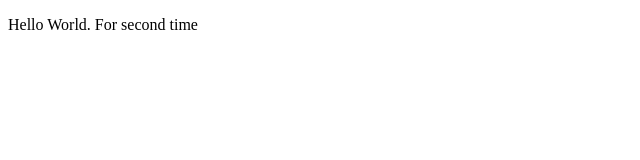
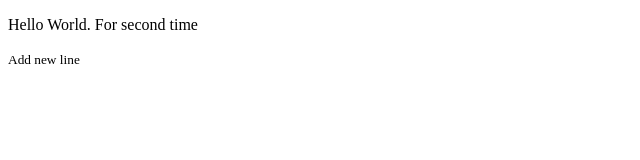
Before and after one commit to jepacheco85/Testing-Github, a plain HTML site: page applicationss/index.html in a window 1280 px wide. Shown: the full height of the page, 0-640 px from the left. Drawn offline with Linux system fonts and the light colour scheme.

Commit message:
Add new line

```diff
--- a/applicationss/index.html
+++ b/applicationss/index.html
@@ -6,6 +6,6 @@
 <body>
 
 <p>Hello World. For second time</p>
-
+<small>Add new line</small>
 </body>
 </html>
```
